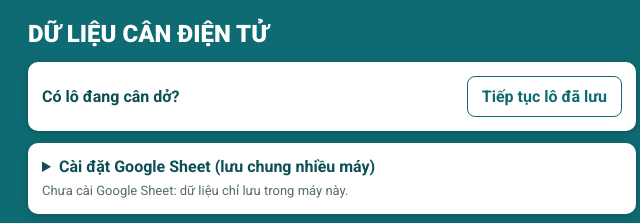
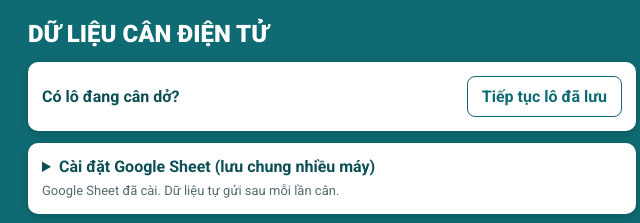
Before and after one commit to phamtungson2202-stack/can-dien-tu, a plain HTML site: page index.html in a window 1280 px wide. Shown: the top 223 px of the page, 308-948 px from the left. Drawn offline with Linux system fonts and the light colour scheme.

Commit message:
Update index.html

```diff
--- a/index.html
+++ b/index.html
@@ -187,7 +187,7 @@ th{color:var(--lbl);font-weight:700}
 <script>
 const $=id=>document.getElementById(id);
 // Có thể dán sẵn địa chỉ Web app vào đây để mọi máy tự có (hoặc nhập trong phần "Cài đặt Google Sheet")
-const SHEET_URL='';
+const SHEET_URL='https://script.google.com/macros/s/AKfycbxQsjCqCrefqxFEUkFctc-Hgv8CMGp1VEcz23Ki9Tzoa_dslq2diGrVVNklvryA5mM/exec';
 const FIELDS=['pName','pLine','pLot','pMfg','pUnit','pForm','pPer'];
 const UPPER=['pName','pLine','pLot'];
 const UNITS=['thùng','bao','hộp'], FORMS=['Bột','Nước','Tiêm'];
```
